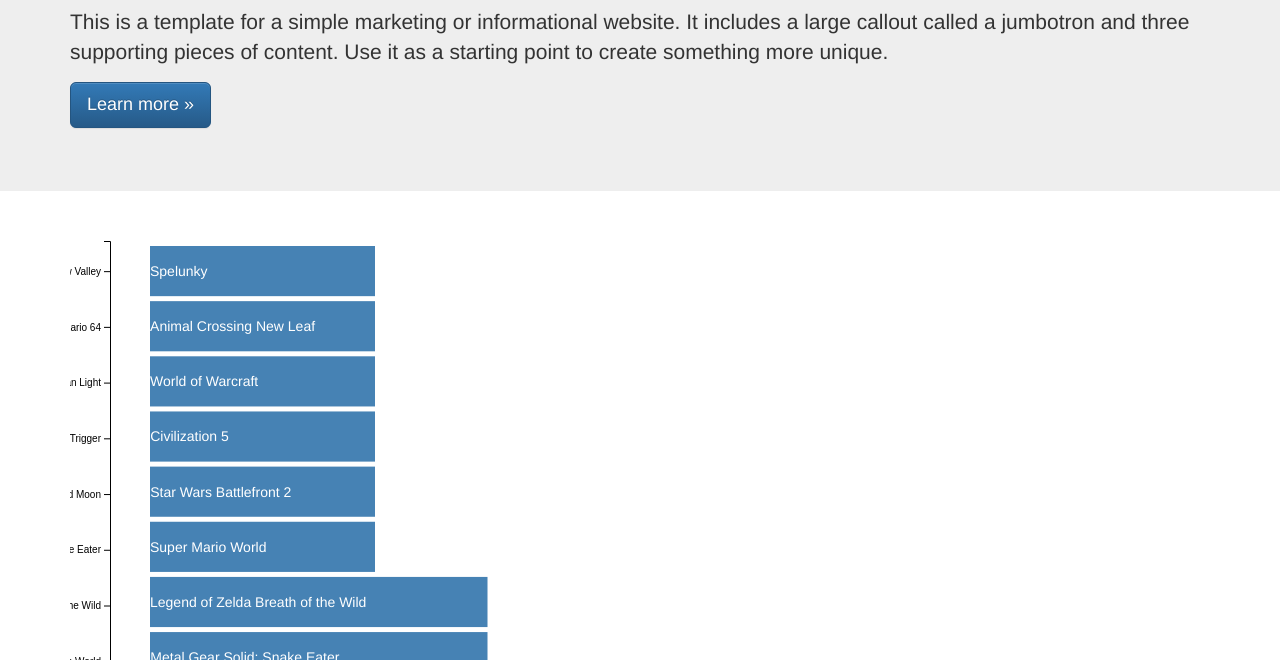
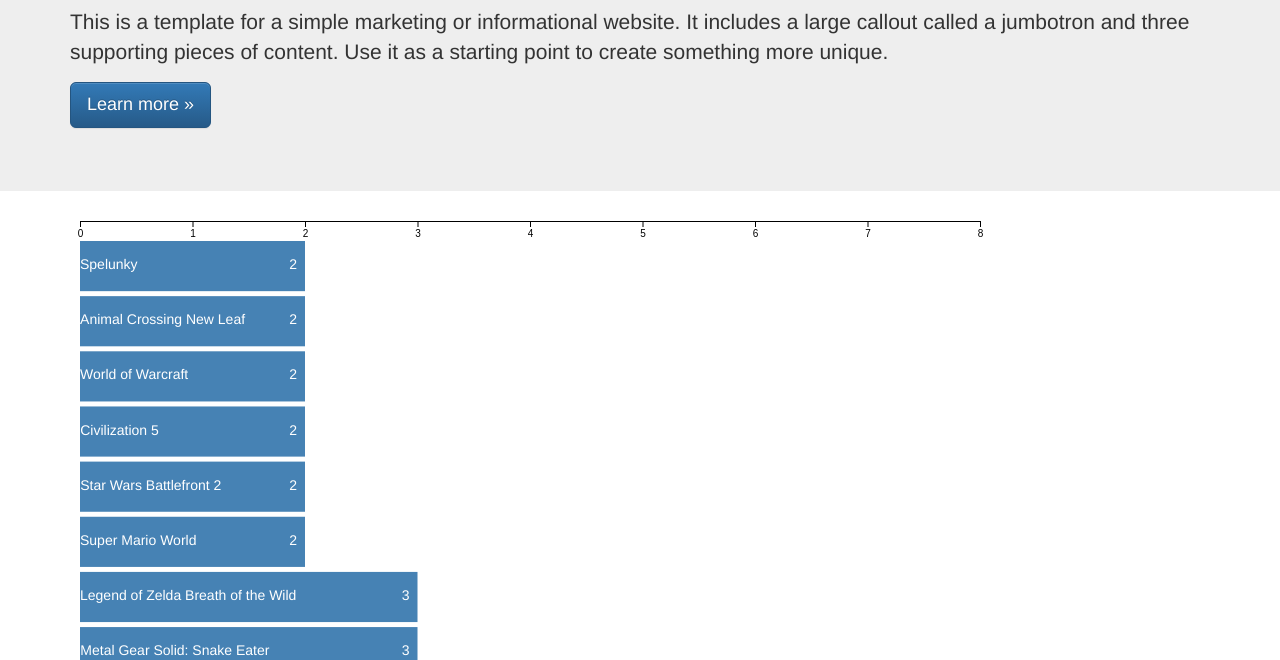
Before and after one commit to nodes777/finalGames, a website: page index.html in a window 1280 px wide. Shown: the part 140-800 px from the top of the page. Drawn offline with Linux system fonts and the light colour scheme.

Commit message:
adds count to bar, removes y axis, adds gulp reload on js change

```diff
--- a/css/main.css
+++ b/css/main.css
@@ -1,5 +1,9 @@
 /* ==========================================================================
    Author's custom styles
    ========================================================================== */
+*{
+	//outline: solid;
+}
+
 
 .bar { fill: steelblue; }
--- a/gulpfile.js
+++ b/gulpfile.js
@@ -17,6 +17,6 @@
             baseDir: "./"
         },
     open: false,
-    files: [ '*.css', '*.html', 'css/*.css'],
+    files: [ '*.css', '*.html', 'css/*.css', 'js/*.js'],
     });
 });
--- a/js/exampleData.json
+++ b/js/exampleData.json
@@ -1,54 +1,54 @@
 let exampleData= [
 	{
-		name: "Legend of Zelda Breath of the Wild",
-		count: 3,
+		"name": "Legend of Zelda Breath of the Wild",
+		"count": 3,
 	},
 	{
-		name: "Spelunky",
-		count: 2
+		"name": "Spelunky",
+		"count": 2
 	},
 	{
-		name: "Animal Crossing New Leaf",
-		count: 2
+		"name": "Animal Crossing New Leaf",
+		"count": 2
 	},
 	{
-		name: "Pokemon Sun and Moon",
-		count: 5,
+		"name": "Pokemon Sun and Moon",
+		"count": 5,
 	},
 	{
-		name: "Faster Than Light",
-		count: 7
+		"name": "Faster Than Light",
+		"count": 7
 	},
 	{
-		name: "World of Warcraft",
-		count: 2
+		"name": "World of Warcraft",
+		"count": 2
 	},
 	{
-		name: "Metal Gear Solid: Snake Eater",
-		count: 3,
+		"name": "Metal Gear Solid: Snake Eater",
+		"count": 3,
 	},
 	{
-		name: "Civilization 5",
-		count: 2
+		"name": "Civilization 5",
+		"count": 2
 	},
 	{
-		name: "Star Wars Battlefront 2",
-		count: 2
+		"name": "Star Wars Battlefront 2",
+		"count": 2
 	},
 	{
-		name: "Chrono Trigger",
-		count: 5,
+		"name": "Chrono Trigger",
+		"count": 5,
 	},
 	{
-		name: "Super Mario 64",
-		count: 7
+		"name": "Super Mario 64",
+		"count": 7
 	},
 	{
-		name: "Stardew Valley",
-		count: 8
+		"name": "Stardew Valley",
+		"count": 8
 	},
 	{
-		name: "Super Mario World",
-		count: 2
+		"name": "Super Mario World",
+		"count": 2
 	}
 ]
--- a/js/main.js
+++ b/js/main.js
@@ -3,12 +3,14 @@
 var margin = {top: 20, right: 20, bottom: 30, left: 40},
     width = 960 - margin.left - margin.right,
     height = 60*exampleData.length - margin.top - margin.bottom;
- var axisMargin = 20,
+var axisMargin = 20,
             margin2 = 40;
 var labelWidth = 0;
 var barPadding = 5;
 var barHeight = 20;//(height-axisMargin-margin*2)* 0.4/data.length;
 var valueMargin = 4;
+var vertBarCenter = 18;
+
 // set the ranges
 var y = d3.scaleBand()
           .range([height, 0])
@@ -25,7 +27,7 @@
     .attr("height", height + margin.top + margin.bottom)
   .append("g")
     .attr("transform",
-          "translate(" + margin.left + "," + margin.top + ")");
+          "translate(10, 0)");
 
   // format the data
   data.forEach(function(d) {
@@ -37,20 +39,9 @@
   // Scale the range of the data in the domains
   x.domain([0, d3.max(data, function(d){ return d.count; })])
   y.domain(data.map(function(d) { return d.name; }));
-  //y.domain([0, d3.max(data, function(d) { return d.count; })]);
 
   // append the rectangles for the bar chart
-/* let bar = svg.selectAll(".bar")
-      .data(data)
-    .enter().append("rect")
-      .attr("class", "bar")
-      //.attr("x", function(d) { return x(d.count); })
-      .attr("width", function(d) {return x(d.count); } )
-      .attr("y", function(d) { return y(d.name); })
-      .attr("height", y.bandwidth());
-
-*/
- bar = svg.selectAll("g")
+  bar = svg.selectAll("g")
             .data(data)
             .enter()
             .append("g");
@@ -58,19 +49,21 @@
     bar.attr("class", "bar")
             .attr("cx",0)
             .attr("transform", function(d, i) {
-                return "translate(" + margin.left + "," + (i * (y.bandwidth() + barPadding) + barPadding) + ")";
+                return "translate(0," + (i * (y.bandwidth() + barPadding) + barPadding) + ")";
             });
 
+    // Add Bar
     bar.append("rect")
-            .attr("transform", "translate("+labelWidth+", 0)")
+            .attr("transform", `translate(${labelWidth}, 15)`)
             .attr("height", y.bandwidth())
             .attr("width", function(d) {return x(d.count)});
 
+    // Add Game Name
      bar.append("text")
             .attr("class", "value")
             .attr("y", y.bandwidth()/2)
             .attr("dx", -valueMargin + labelWidth) //margin right
-            .attr("dy", ".35em") //vertical align middle
+            .attr("dy", `${vertBarCenter}px`) //vertical align middle
             .attr("text-anchor", "end")
             .text(function(d){
                 return (d.name);
@@ -80,37 +73,33 @@
                 return Math.max(width + valueMargin);
             });
 
-/*
-var bar = svg.selectAll("g")
-    .data(data)
-  .enter().append("g")
-    .attr("transform", function(d, i) { return "translate(0," + y.bandwidth()*i + ")"; });
+    // Add number of times chosen
+    bar.append("text")
+            .attr("class", "value")
+            .attr("y", y.bandwidth()/2)
+            .attr("dx", function(d) {return x(d.count) - 20}) //margin right
+            .attr("dy", `${vertBarCenter}px`) //vertical align middle
+            .attr("text-anchor", "end")
+            .text(function(d){
+                return (d.count);
+            }).style("fill", "#ffffff")
+            .attr("x", function(d){
+                var width = this.getBBox().width;
+                return Math.max(width + valueMargin);
+            });
 
-bar.append("rect")
-	.attr("class", "bar")
-      //.attr("x", function(d) { return x(d.count); })
-      .attr("width", function(d) {return x(d.count); } )
-      .attr("y", function(d) { return y(d.name); })
-      .attr("height", y.bandwidth());
+  // add the x Axis bottom
+  svg.append("g")
+      .attr("transform", `translate(0, ${height+5})`)
+      .call(d3.axisBottom(x));
 
-bar.append("text")
-    .attr("dy", ".3em")
-    .text(function(d) { return d.name; });
-*/
- /*bar.append("text")
-    .attr("class", "below")
-    .attr("dy", "1.2em")
-    .attr("text-anchor", "left")
-    .text(function(d) { return d.name; })
-    .style("fill", "#000000");
-*/
-
-  // add the x Axis
+  // add the x Axis top
   svg.append("g")
-      .attr("transform", "translate(0," + height + ")")
+      //.attr("transform", "translate(0," + height + ")")
       .call(d3.axisBottom(x));
 
   // add the y Axis
-  svg.append("g")
+  /*svg.append("g")
   	  //.attr("transform", "translate("+200+", 0)")
       .call(d3.axisLeft(y));
+      */
```
